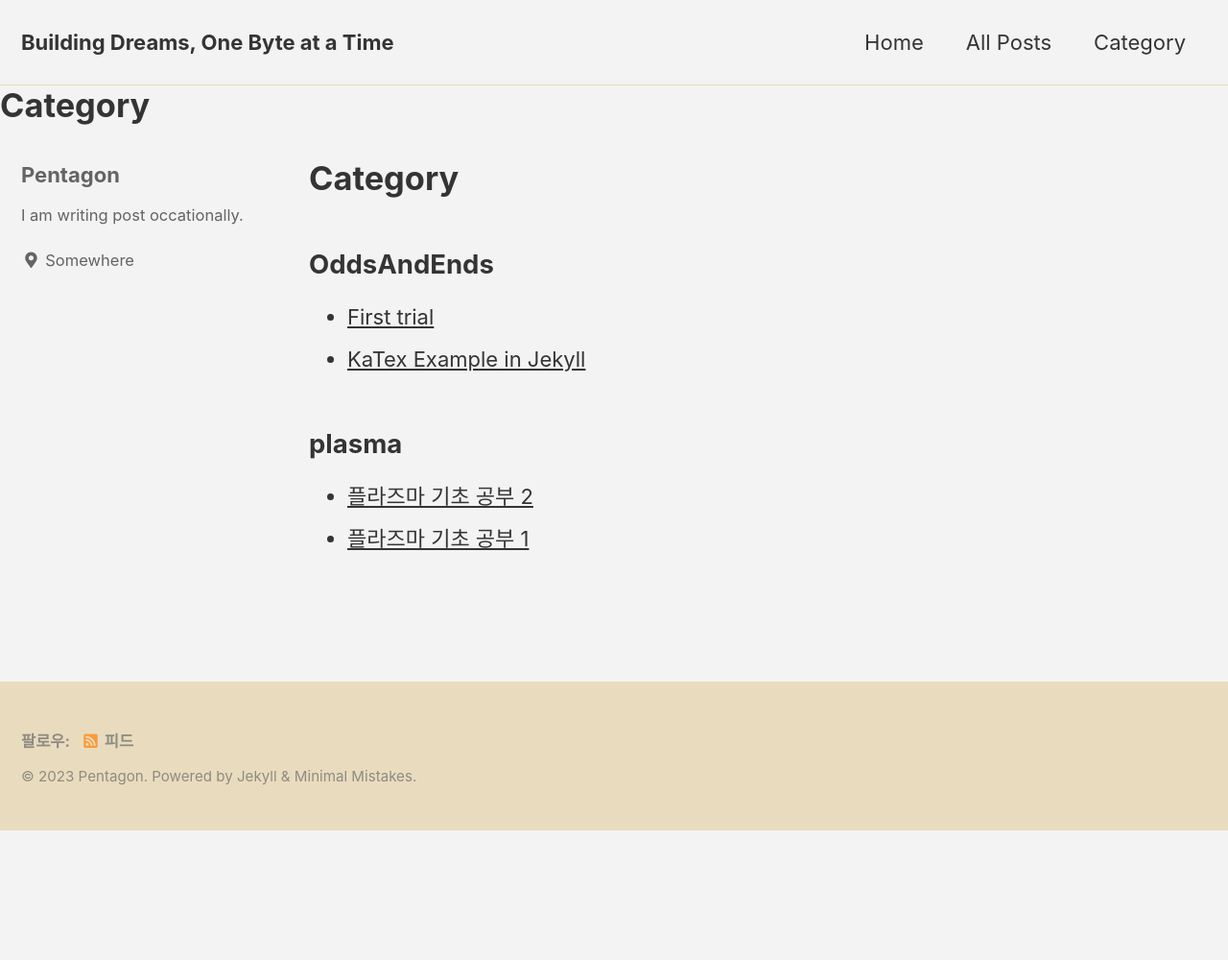
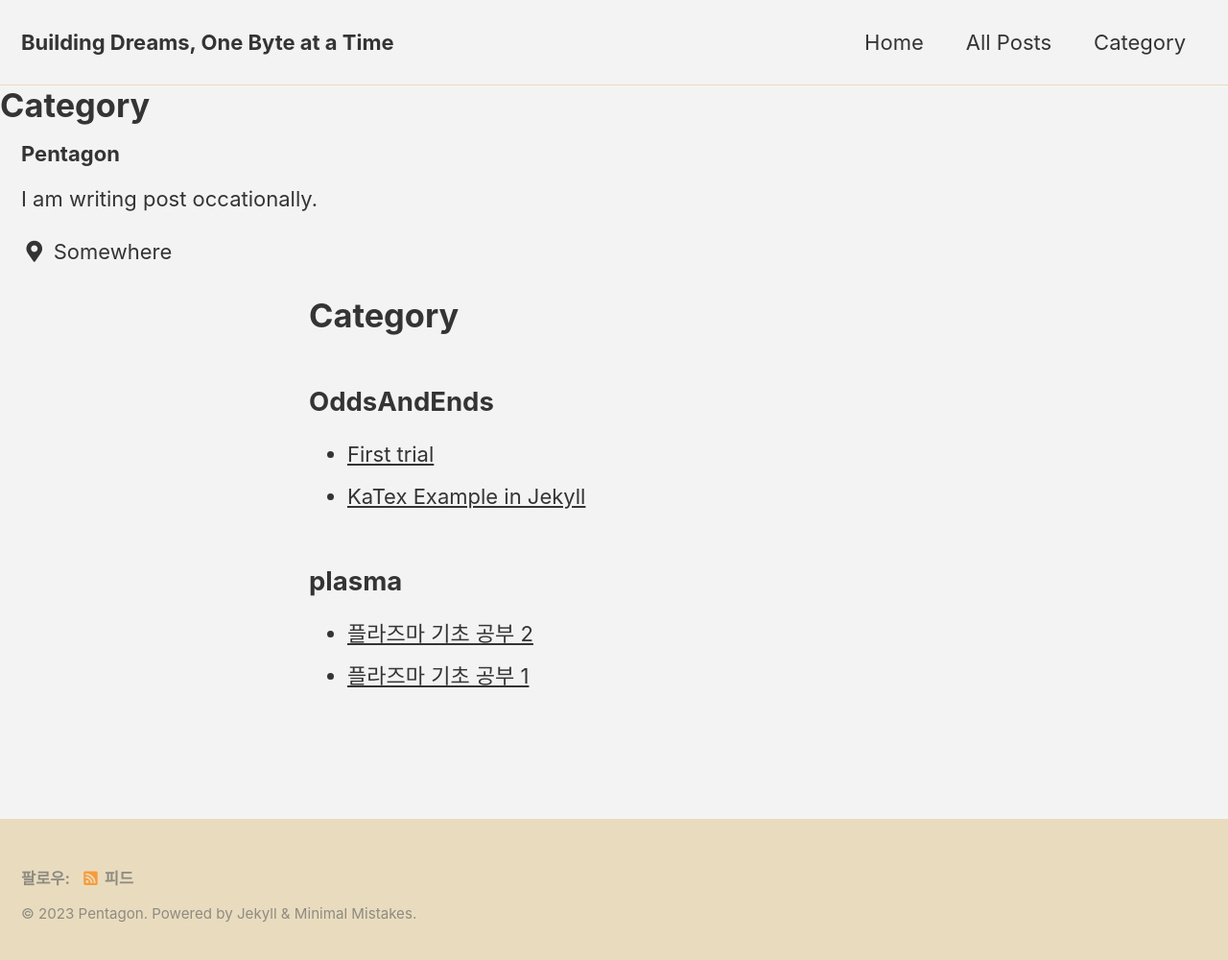
Before and after one commit to eunsuhKim/-eunsuh96-.github.io, a Jekyll site: the page built from _pages/category.md, in a window 1280 px wide and 1008 px high. Shown: the top 1000 px of the window at 96% size. Built offline with Jekyll 4.4.1, drawn with Linux system fonts in a browser that asks for light colours; cached includes are drawn as plain includes; nearby versions of some CDN libraries.

Commit message:
wide page

```diff
--- a/Gemfile
+++ b/Gemfile
@@ -3,3 +3,5 @@ source "https://rubygems.org"
 gem "github-pages", group: :jekyll_plugins
 gem "jekyll-include-cache", group: :jekyll_plugins
 gem "minimal-mistakes-jekyll"
+
+gem "webrick", "~> 1.7"
--- a/_sass/minimal-mistakes/_page.scss
+++ b/_sass/minimal-mistakes/_page.scss
@@ -50,9 +50,9 @@ body {
   .page__inner-wrap {
     float: left;
     margin-top: 1em;
-    margin-left: 0;
+    margin-left: 0em;
     margin-right: 0;
-    width: 100%;
+    width: 200%;
     clear: both;
 
     .page__content,
--- a/_sass/minimal-mistakes/_sidebar.scss
+++ b/_sass/minimal-mistakes/_sidebar.scss
@@ -6,8 +6,8 @@
    Default
    ========================================================================== */
 
-.sidebar {
-  @include clearfix();
+// .sidebar {
+  // @include clearfix();
   // @include breakpoint(max-width $large) {
   //   /* fix z-index order of follow links */
   //   position: relative;
@@ -16,60 +16,60 @@
   //   transform: translate3d(0, 0, 0);
   // }
 
-  @include breakpoint($large) {
-    float: left;
-    width: calc(#{$right-sidebar-width-narrow} - 1em);
-    opacity: 0.75;
-    -webkit-transition: opacity 0.2s ease-in-out;
-    transition: opacity 0.2s ease-in-out;
+  // @include breakpoint($large) {
+  //   float: left;
+  //   width: calc(#{$right-sidebar-width-narrow} - 1em);
+  //   opacity: 0.75;
+  //   -webkit-transition: opacity 0.2s ease-in-out;
+  //   transition: opacity 0.2s ease-in-out;
 
-    &:hover {
-      opacity: 1;
-    }
+  //   &:hover {
+  //     opacity: 1;
+  //   }
 
-    &.sticky {
-      overflow-y: auto;
-      /* calculate height of nav list
-         viewport height - nav height - masthead x-padding
-      */
-      max-height: calc(100vh - #{$nav-height} - 2em);
-    }
-  }
+  //   &.sticky {
+  //     overflow-y: auto;
+  //     /* calculate height of nav list
+  //        viewport height - nav height - masthead x-padding
+  //     */
+  //     max-height: calc(100vh - #{$nav-height} - 2em);
+  //   }
+  // }
 
-  @include breakpoint($x-large) {
-    width: calc(#{$right-sidebar-width} - 1em);
-  }
+  // @include breakpoint($x-large) {
+  //   width: calc(#{$right-sidebar-width} - 1em);
+  // }
 
-  > * {
-    margin-top: 1em;
-    margin-bottom: 1em;
-  }
+  // > * {
+  //   margin-top: 1em;
+  //   margin-bottom: 1em;
+  // }
 
-  h2,
-  h3,
-  h4,
-  h5,
-  h6 {
-    margin-bottom: 0;
-    font-family: $sans-serif-narrow;
-  }
+  // h2,
+  // h3,
+  // h4,
+  // h5,
+  // h6 {
+  //   margin-bottom: 0;
+//     font-family: $sans-serif-narrow;
+//   }
 
-  p,
-  li {
-    font-family: $sans-serif;
-    font-size: $type-size-6;
-    line-height: 1.5;
-  }
+//   p,
+//   li {
+//     font-family: $sans-serif;
+//     font-size: $type-size-6;
+//     line-height: 1.5;
+//   }
 
-  img {
-    width: 100%;
+//   img {
+//     width: 100%;
 
-    &.emoji {
-      width: 20px;
-      height: 20px;
-    }
-  }
-}
+//     &.emoji {
+//       width: 20px;
+//       height: 20px;
+//     }
+//   }
+// }
 
 .sidebar__right {
   margin-bottom: 1em;
```
Also changed, not shown: _posts/2023-09-10-plasma_basic2(Debye-Huckel-potential).md (+24 -1 lines).
